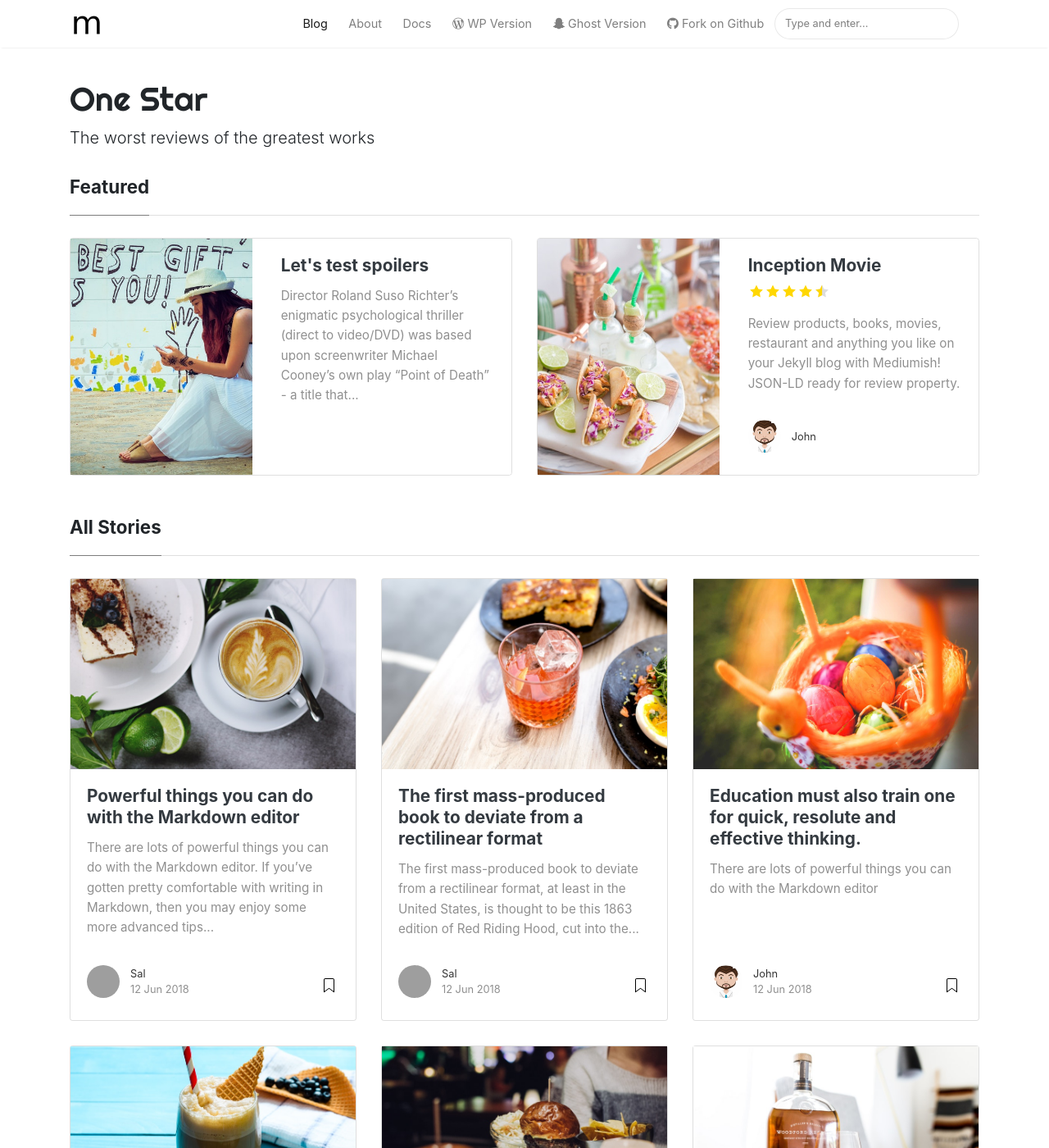
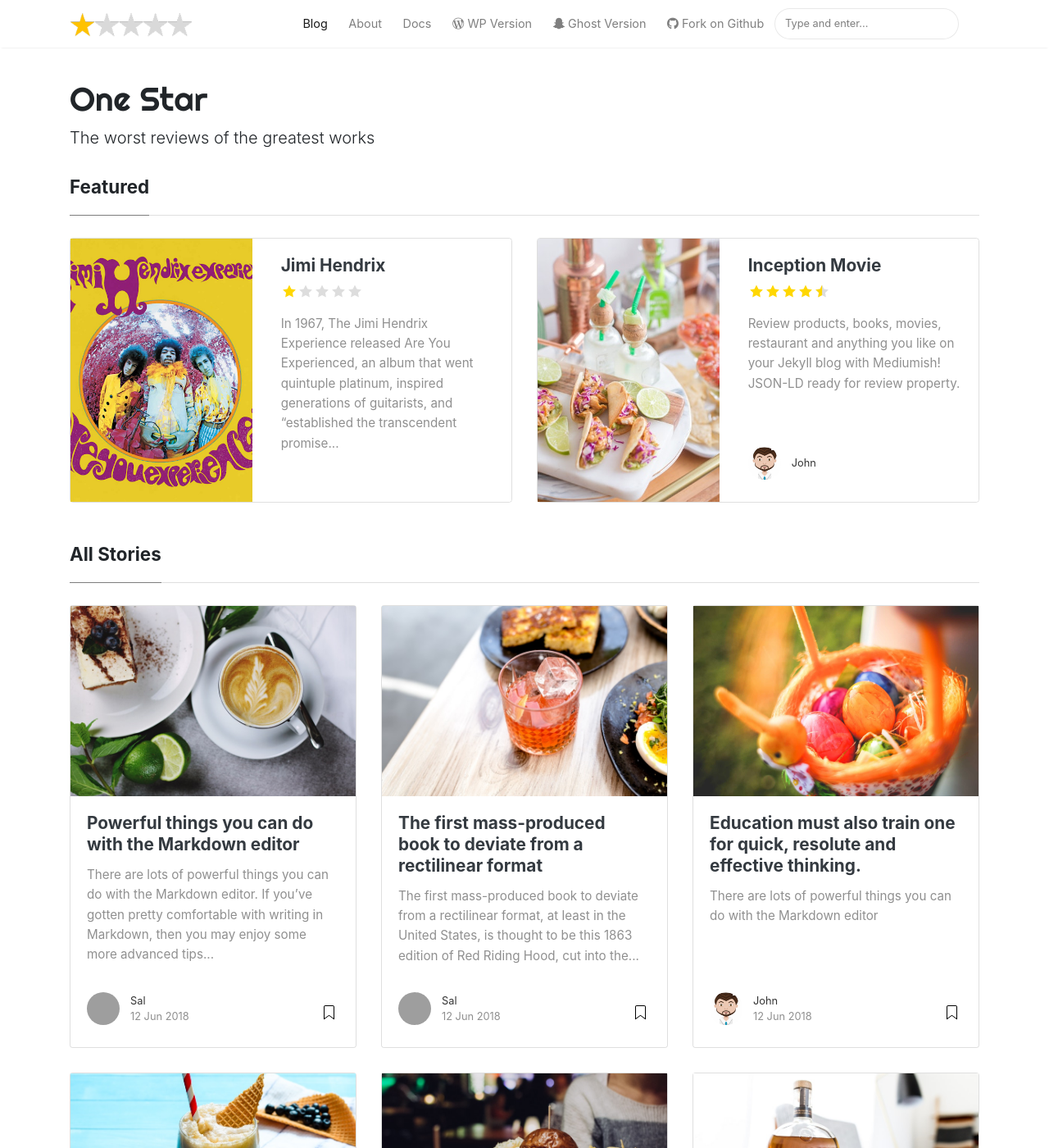
Before and after one commit to bruab/onestar, a Jekyll site: the page built from index.html, in a window 1280 px wide and 1400 px high. Shown: the whole window at 82% size. Built offline with Jekyll 4.4.1, drawn with Linux system fonts in a browser that asks for light colours; nearby versions of some CDN libraries; the list of posts is cut into pages by our own code; some of the changed text lies outside the part shown; grey boxes are pictures that could not be loaded.

Commit message:
css tweaks, logo, jimi post

````diff
--- a/_config.yml
+++ b/_config.yml
@@ -3,8 +3,8 @@ name: "One Star"
 title: "One Star"
 description: "The worst reviews of the greatest works"
 logo: 'assets/images/logo.png'
-favicon: 'assets/images/logo.png'
-baseurl: /template-mediumish-bootstrap-jekyll/
+favicon: 'assets/images/favicon.png'
+baseurl: ''
 # google_analytics: 'UA-46278016-1'
 # disqus: 'demowebsite'
 # mailchimp-list: 'https://wowthemes.us11.list-manage.com/subscribe/post?u=8aeb20a530e124561927d3bd8&amp;id=8c3d2d214b'
--- a/_layouts/default.html
+++ b/_layouts/default.html
@@ -4,7 +4,7 @@
 <meta charset="utf-8">
 <meta name="viewport" content="width=device-width, initial-scale=1, shrink-to-fit=no">
 
-<link rel="icon" href="{{ site.baseurl }}/assets/images/logo.png">
+<link rel="icon" href="{{ site.baseurl }}/assets/images/favicon.png">
 
 <title>{{ page.title }} | {{site.name}}</title>
 
--- a/_posts/2018-01-11-quick-start-guide.md
+++ /dev/null
@@ -1,26 +0,0 @@
----
-layout: post
-title:  "Let's test spoilers"
-categories: [ Jekyll, tutorial ]
-image: assets/images/12.jpg
-featured: true
-hidden: true
----
-
-Director Roland Suso Richter's enigmatic psychological thriller (direct to video/DVD) was based upon screenwriter Michael Cooney's own play "Point of Death" - a title that gave away the film's entire plot twist premise.
-
-As in many similar films, such as Jacob's Ladder (1990), Soul Survivors (2001), and The Butterfly Effect (2004), events and people were thoroughly distorted and confused because the protagonist was at the point of death. The tagline was misleading:
-
-"When You Don't Have a Memory, How Can You Remember Who to Trust?"
-
-The mind-warping film opened with a hospital patient Simon Cable (Ryan Phillippe) awakening in a <span class="spoiler"> hospital with little knowledge (amnesia perhaps?) of what had happened, and why he was there, etc. He was told by attending Dr. Jeremy Newman (Stephen Rea) that it was July 29, 2002 (Simon thought it was the year 2000 - he was confused - he heard a doctor say 20:00 hours!) and that he had died for two minutes from cardiac arrest following the near-fatal accident -- but he had been revived ("You're as good as new").</span> Dr. Newman: "Simon, this is the 29th of July. The year is 2002. And your wife, whose name is Anna, is waiting outside."
-
-(The doctor left off four crucial additional words, revealed in the film's ending.) (Spoiler: Simon had died and was not resuscitated!).
-
-A major clue to everything that truly happened was the scene that played next under the credits - hospital staff failed to bring a patient back to life with a defibrillator after a car accident. Chest compressions failed and there was no pulse. A second major clue was provided by hospital orderly Travis (Stephen Graham): <span class="spoiler">Everybody dies. No mystery there. But why and how everyone dies. Now, there's a mystery worth solving. Probably the biggest mystery there is.</span>
-
-#### So how do we do spoilers?
-
-```html
-<span class="spoiler">My hidden paragraph here.</span>
-```
--- /dev/null
+++ b/_posts/2023-05-09-jimi-hendrix.md
@@ -0,0 +1,25 @@
+---
+layout: post
+title:  "Jimi Hendrix"
+rating: 1
+categories: [ music ]
+image: assets/images/are-you-experienced.jpeg
+featured: true
+hidden: true
+---
+
+In 1967, The Jimi Hendrix Experience released _Are You Experienced_, an album that went [quintuple platinum](https://www.riaa.com/gold-platinum/?tab_active=default-award&ar=Jimi+Hendrix&ti=Are+You+Experienced&format=Album&type=#search_section), inspired generations of guitarists, and “established the transcendent promise of psychedelia.”
+
+The above quote is from [Rolling Stone](https://www.rollingstone.com/music/music-lists/best-albums-of-all-time-1062063/jimi-hendrix-are-you-experienced-1063203/), which ranked _Are You Experienced_ as #30 in their list of the top 500 albums of all time.
+
+And yet.
+
+When the record first came out, Rolling Stone [totally dragged it](https://www.rollingstone.com/music/music-news/album-reviews-jimi-hendrix-and-eric-clapton-188030/). Their review criticized “the poor quality of the songs and the inanity of the lyrics” and summed up with this quote:
+
+> Above all this record is unrelentingly violent, and lyrically, inartistically violent at that.
+
+Whatever you’re working on this week may or may not change the way thousands of performers think about their instrument, or create and define a new genre. Maybe so! Maybe not.
+
+But what’s almost certain is that someone will find something to hate about it.
+
+Since this is a foregone conclusion, I hope you’ll dare to be as inartistically violent as you please.
--- a/assets/css/screen.css
+++ b/assets/css/screen.css
@@ -12,7 +12,7 @@ License: https://www.wowthemes.net/freebies-license/
 }
 
 a {
-    color: #00ab6b;
+    color: #ffc200;
     transition: all 0.2s;
 }
 
@@ -337,7 +337,7 @@ span.post-read-more a:hover {
 }
 
 blockquote {
-    border-left: 4px solid #00ab6b;
+    border-left: 4px solid #ffc200;
     padding: 0 20px;
     font-style: italic;
     color: rgba(0, 0, 0, .5);
````
Also changed, not shown: assets/images/are-you-experienced.jpeg (added), assets/images/favicon.png (added), assets/images/logo.png.
